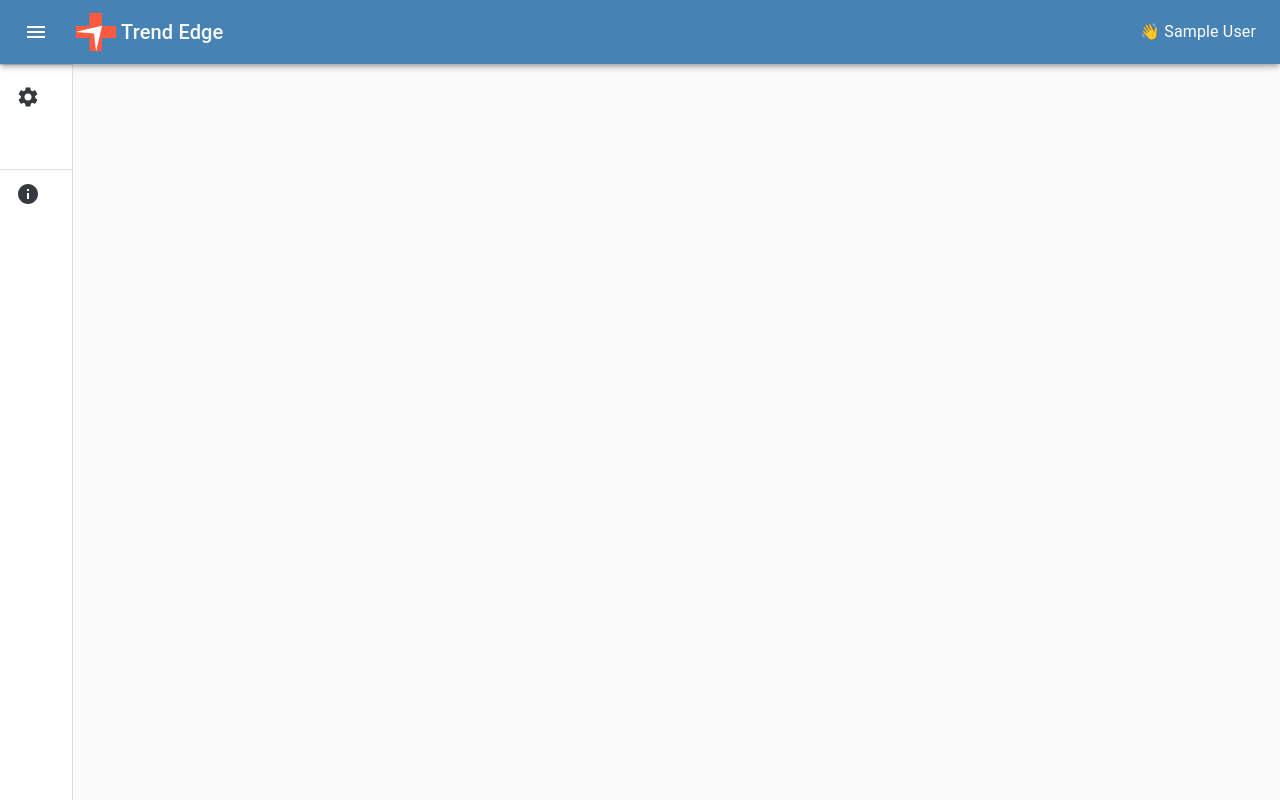
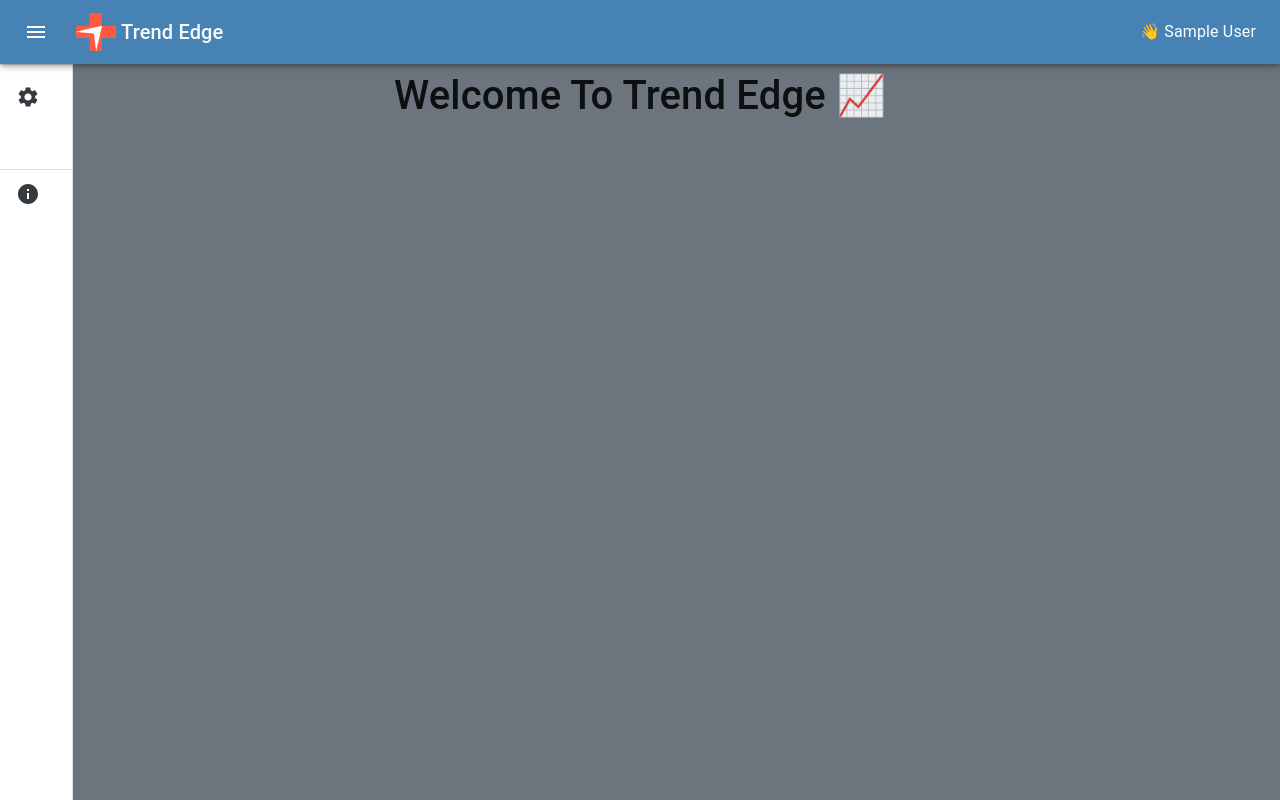
Before and after one commit to LoganMcnulty/Trend-Edge, a React (Create React App) app: page /dash in a window 1280 px wide. Built offline with nearby package versions, Linux system fonts and the light colour scheme; no server answers; sample sign-in values are in the browser's storage.

Commit message:
dashboard improvements

```diff
--- a/src/App.css
+++ b/src/App.css
@@ -1,7 +1,9 @@
 .App {
   text-align: center;
 }
-
+html{
+  background-color:#6c757d
+}
 .App-logo {
   animation: App-logo-spin infinite 20s linear;
   height: 80px;
--- a/src/App.js
+++ b/src/App.js
@@ -1,7 +1,6 @@
 // Out of house
 import React, { Component } from "react";
 import {withRouter} from 'react-router-dom';
-
 import { Route, Redirect, Switch } from "react-router-dom";
 import {ToastContainer} from 'react-toastify'
 import 'react-toastify/dist/ReactToastify.css'
@@ -16,7 +15,7 @@ import SignUpForm from "./components/unique/signUpForm";
 import ProtectedRoute from './components/common/protectedRoute';
 import "./App.css";
 import Dashboard from './components/unique/dashboard'
-import ServeToDash from './components/common/serveToDash'
+import LandingContent from './components/unique/landing'
 
 class App extends Component {
   state = {
@@ -46,7 +45,6 @@ class App extends Component {
         <ToastContainer />
         <Dashboard
           curRoute={curRoute}
-
         />
         <Container fluid style={{margin:0, padding:0}}>
           <Switch>
@@ -58,7 +56,7 @@ class App extends Component {
             <Route path="/Sign Up" component={SignUpForm} />
             <Route path="/Sign In" component={SignInForm} />
             <Route path="/Sign Out" component={SignOut} />
-            <Route path="/dash" component={ServeToDash} />
+            <Route path="/dash" component={LandingContent} />
 
 
             {/* <ProtectedRoute
--- a/src/components/common/input.jsx
+++ b/src/components/common/input.jsx
@@ -1,12 +1,20 @@
 import React from "react";
 
 const Input = ({ name, label, error, ...rest }) => {
+  const handleClick = () => {
+    console.log("Click me!")
+  }
+
   return (
     <div className="form-group">
       <label htmlFor={name}>{label}</label>
-      <input {...rest} name={name} id={name} className="form-control" />
+      <input {...rest}
+      name={name}
+      id={name}
+      className="form-control"
+      onClick={() => handleClick}
+      />
       {error && <div className="alert alert-danger">{error}</div>}
-
     </div>
   );
 };
--- a/src/components/common/navBar.jsx
+++ b/src/components/common/navBar.jsx
@@ -4,12 +4,11 @@ import AppBar from '@material-ui/core/AppBar';
 import Toolbar from '@material-ui/core/Toolbar';
 import Typography from '@material-ui/core/Typography';
 import Grid from '@material-ui/core/Grid';
-import { Link, NavLink } from "react-router-dom";
+import {NavLink } from "react-router-dom";
 import IconButton from '@material-ui/core/IconButton';
 import MenuIcon from '@material-ui/icons/Menu';
 import clsx from 'clsx';
 import { makeStyles } from '@material-ui/core/styles';
-import Button from '@material-ui/core/Button'
 
 
 // In House
@@ -31,7 +30,9 @@ const NavBar = ({userLogged, handleDrawerOpen, open, userPath}) => {
                             ''
                               // <Button variant="contained" style={{backgroundColor:'#fc5a3d'}}><NavLink className="h7 p-0 text-white" to="/Sign Up"> Sign Up</NavLink></Button>
                             :
-                              <Button variant="contained" style={{backgroundColor:'#fc5a3d'}}><NavLink className="h7 p-0 text-white" to="/Sign In">Access</NavLink></Button>
+                              <NavLink className="h7 p-0 text-white" to="/Sign In">
+                                <button className="btn" style={{backgroundColor:'#fc5a3d', border:'none', color:'white'}}>Access</button>
+                              </NavLink>
                         }
                     </Typography>
                 }
--- a/src/components/common/serveToDash.jsx
+++ b/src/components/common/serveToDash.jsx
@@ -1,23 +1,25 @@
+// Out of house
 import React from 'react';
 import Container from 'react-bootstrap/Container'
 import Row from 'react-bootstrap/Row'
 import Col from 'react-bootstrap/Col'
 
-
-const ServeToDash = ({children}) => {
+const ServeToDash = ({children, small, med, large}) => {
+     console.log(small, med, large)
      return (
          <>
-            <Container fluid className='mt-4 p-0'>
-                <Row className='justify-content-center pt-5' style={{width:'100%'}}>
+             <Container fluid className='mt-4 px-4 bg-secondary'>
+                 <Row className='justify-content-center p-0 pt-5'>
                      <h1><br /></h1>
-                    <Col xs={{span:9, offset:3}} md={{span:6, offset:0}} lg={{span:6, offset:0}} className='p-0'>
+                     <Col xs={{span:small[0], offset:small[1]}} md={{span:med[0], offset:med[1]}} lg={{span:large[0], offset:large[1]}} className='p-0'>
+
+                        {/* Shit for the content of dashboard goes here 😃 */}
                             {children}
-                        {/* <p>
-                        "Lorem ipsum dolor sit amet, consectetur adipiscing elit, sed do eiusmod tempor incididunt ut labore et dolore magna aliqua. Ut enim ad minim veniam, quis nostrud exercitation ullamco laboris nisi ut aliquip ex ea commodo consequat. Duis aute irure dolor in reprehenderit in voluptate velit esse cillum dolore eu fugiat nulla pariatur. Excepteur sint occaecat cupidatat non proident, sunt in culpa qui officia deserunt mollit anim id est laborum."
-                        </p> */}
+
                      </Col>
                  </Row>
              </Container>
+
          </>
      );
 }
--- /dev/null
+++ b/src/components/unique/landing.jsx
@@ -0,0 +1,16 @@
+import React from 'react';
+import ServeToDash from '../common/serveToDash'
+
+const LandingContent = () => {
+    return (
+        <ServeToDash
+            large={[9,0]}
+            med={[10,0]}
+            small={[10,2]}
+        >
+            <h1 className='text-center'>Welcome To Trend Edge 📈</h1>
+        </ServeToDash>
+     );
+}
+
+export default LandingContent;
--- a/src/components/unique/signInForm.jsx
+++ b/src/components/unique/signInForm.jsx
@@ -4,8 +4,6 @@ import Joi from "joi-browser";
 import {Redirect} from 'react-router-dom'
 import Paper from '@material-ui/core/Paper'
 import { NavLink } from "react-router-dom";
-import Button from '@material-ui/core/Button'
-import CardHeader from '@material-ui/core/CardHeader';
 
 // in house
 import ServeToDash from '../common/serveToDash'
@@ -22,7 +20,7 @@ class SignInForm extends Form {
   schema = {
     username: Joi.string()
       .required()
-      .label("Username"),
+      .label("Email"),
     password: Joi.string()
       .required()
       .label("Password")
@@ -44,16 +42,19 @@ class SignInForm extends Form {
         this.setState ({errors})
       }
     }
-
   };
 
   render() {
     if (auth.getCurrentUser()) return <Redirect to="/"/>
     return (
-      <ServeToDash>
+      <ServeToDash
+        large={[3,0]}
+        med={[10,0]}
+        small={[10,2]}
+      >
           <Paper elevation={3} className='p-3 m-0'>
             <form onSubmit={this.handleSubmit}>
-              {this.renderInput("username", "Username")}
+              {this.renderInput("username", "Email")}
               {this.renderInput("password", "Password", "password")}
               {this.renderButton("Sign In")}
             </form>
@@ -63,9 +64,9 @@ class SignInForm extends Form {
             <div className="row">
               <div className="col">
                 <h5>New Here?</h5>
-                <button className="btn btn-primary btn-block" style={{backgroundColor:'#fc5a3d', border:'none'}}>
-                  <NavLink className="h7 p-0 text-white" to="/Sign Up">Get Started</NavLink>
-                </button>
+                <NavLink className="h7 p-0 text-white" to="/Sign Up">
+                  <button className="btn btn-primary btn-block" style={{backgroundColor:'#fc5a3d', border:'none'}}>Get Started</button>
+                </NavLink>
               </div>
             </div>
           </Paper>
--- a/src/components/unique/signUpForm.jsx
+++ b/src/components/unique/signUpForm.jsx
@@ -1,5 +1,8 @@
+// Out of House
 import React from "react";
 import Joi from "joi-browser";
+
+// In House
 import Form from "../common/form";
 import * as userService from "../../services/userService"
 import auth from '../../services/authService'
@@ -16,18 +19,19 @@ class SignUpForm extends Form {
     username: Joi.string()
       .required()
       .email()
-      .label("Username"),
+      .label("Email"),
     password: Joi.string()
       .required()
       .min(5)
       .label("Password"),
     name: Joi.string()
       .required()
-      .label("Name")
+      .label("Username")
   };
 
   doSubmit = async () => {
     // Call the server
+    console.log(this.state.user)
     try{
       const response = await userService.register(this.state.data)
       auth.loginWithJwt(response.headers["x-auth-token"])
@@ -44,16 +48,20 @@ class SignUpForm extends Form {
 
   render() {
     return (
-      <ServeToDash>
-          <Paper elevation={3} className='p-3 m-0'>
+      <ServeToDash
+        large={[3,0]}
+        med={[10,0]}
+        small={[10,2]}
+      >
+        <Paper elevation={3} className='p-3 m-0'>
             {/* <h1>Register</h1> */}
             <form onSubmit={this.handleSubmit}>
-              {this.renderInput("username", "Username")}
+              {this.renderInput("username", "Email")}
               {this.renderInput("password", "Password", "password")}
-              {this.renderInput("name", "Name")}
+              {this.renderInput("name", "Username")}
               {this.renderButton("Register")}
             </form>
-          </Paper>
+        </Paper>
       </ServeToDash>
     );
   }
--- a/src/index.js
+++ b/src/index.js
@@ -9,7 +9,7 @@ import "font-awesome/css/font-awesome.css";
 
 ReactDOM.render(
   <BrowserRouter>
-    <App />
+    <App/>
   </BrowserRouter>,
   document.getElementById("root")
 );
```
Also changed, not shown: src/components/common/form.jsx (+5 -5 lines), src/components/common/test.jsx (deleted, +0 -21 lines), 15 other files (tests, documents, lock files or other folders). Lines whose indentation alone changed are shown as unchanged.
